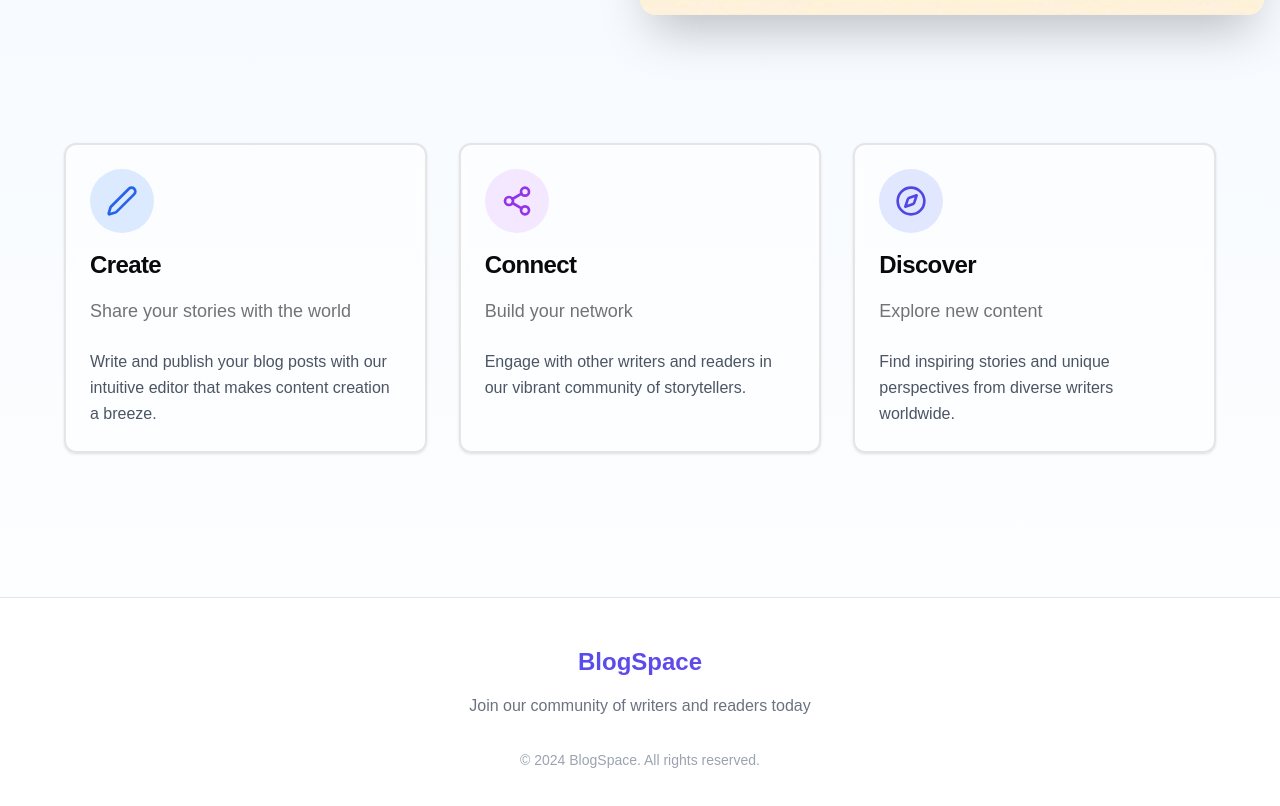
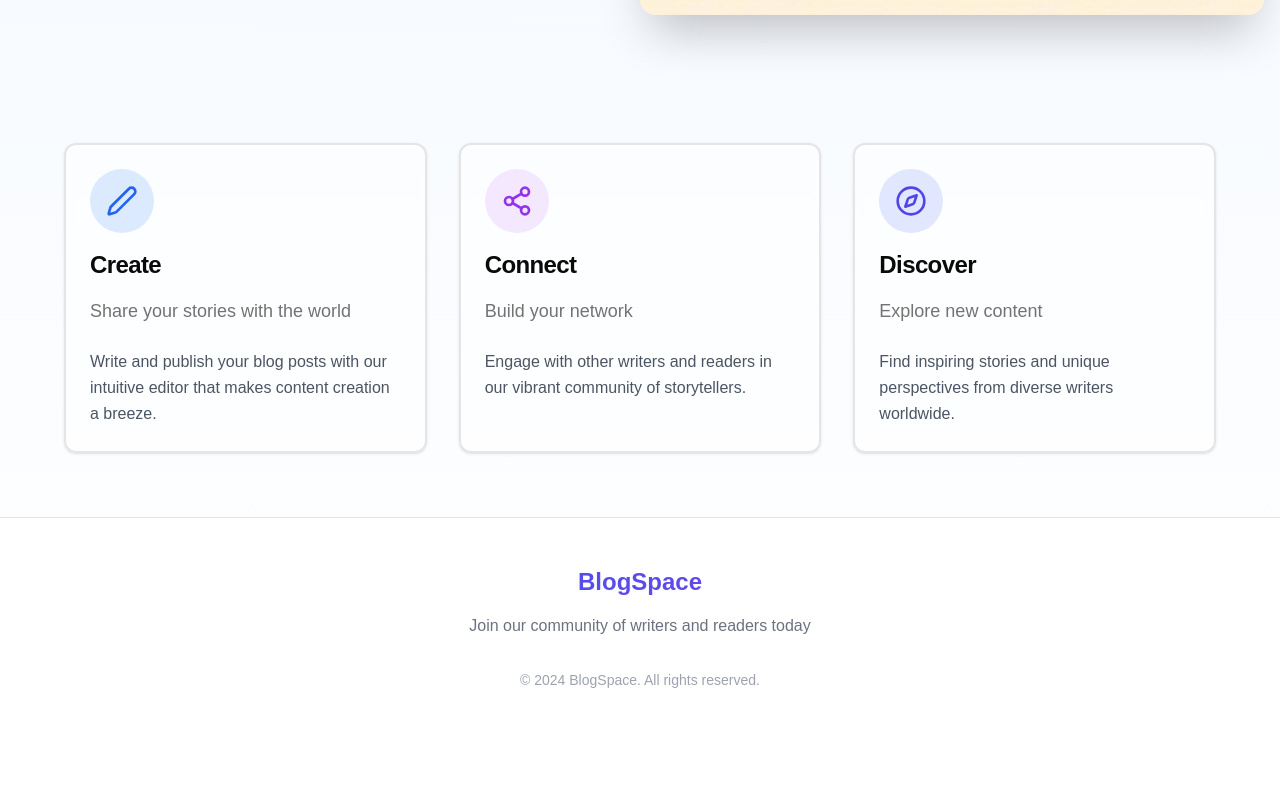
Before and after one commit to nainajohri95/blog_app, a Next.js app: page / in a window 1280 px wide. Shown: the part 742-1548 px from the top of the page. After the commit the page ends 1480 px from the top, so only its background shows below. Built offline with nearby package versions, Linux system fonts and the light colour scheme.

Commit message:
top margin is removed from footer section

```diff
--- a/app/page.js
+++ b/app/page.js
@@ -129,7 +129,7 @@
       </main>
 
       {/* Footer Section */}
-      <footer className="bg-white border-t mt-20">
+      <footer className="bg-white border-t ">
         <div className="container mx-auto px-4 py-12">
           <div className="text-center">
             <h3 className="text-2xl font-bold bg-gradient-to-r from-blue-600 to-purple-600 bg-clip-text text-transparent mb-4">
```
